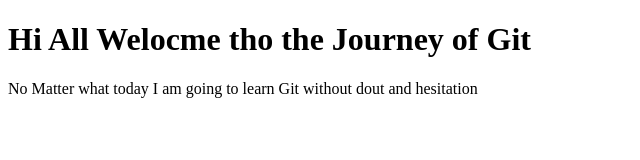
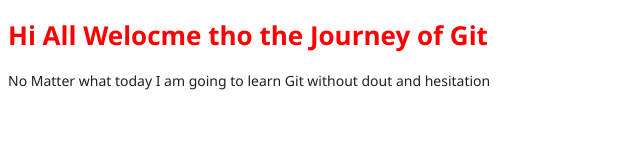
Before and after one commit to Jaswanth2222/git_repo, a plain HTML site: page index.html in a window 1280 px wide. Shown: the whole page, without its empty margins (0-640 px from the left). Drawn offline with Linux system fonts and the light colour scheme.

Commit message:
Adding styles and adding css file

```diff
--- /dev/null
+++ b/index.css
@@ -0,0 +1,12 @@
+.heading{
+    font-family: 'Segoe UI', Tahoma, Geneva, Verdana, sans-serif;
+    font-size: 26px;
+    color: red;
+
+}
+
+.para{
+    font-family: 'Segoe UI', Tahoma, Geneva, Verdana, sans-serif;
+    font-size: 14px;
+    color: rgb(31, 32, 32);
+}
--- a/index.html
+++ b/index.html
@@ -4,9 +4,10 @@
     <meta charset="UTF-8">
     <meta name="viewport" content="width=device-width, initial-scale=1.0">
     <title>Document</title>
+    <link rel="stylesheet" href="./index.css">
 </head>
 <body>
-    <h1>Hi All Welocme tho the Journey of Git</h1>
-    <p>No Matter what today I am going to learn Git without dout and hesitation</p>
+    <h1 class="heading">Hi All Welocme tho the Journey of Git</h1>
+    <p class="para">No Matter what today I am going to learn Git without dout and hesitation</p>
 </body>
 </html>
```
